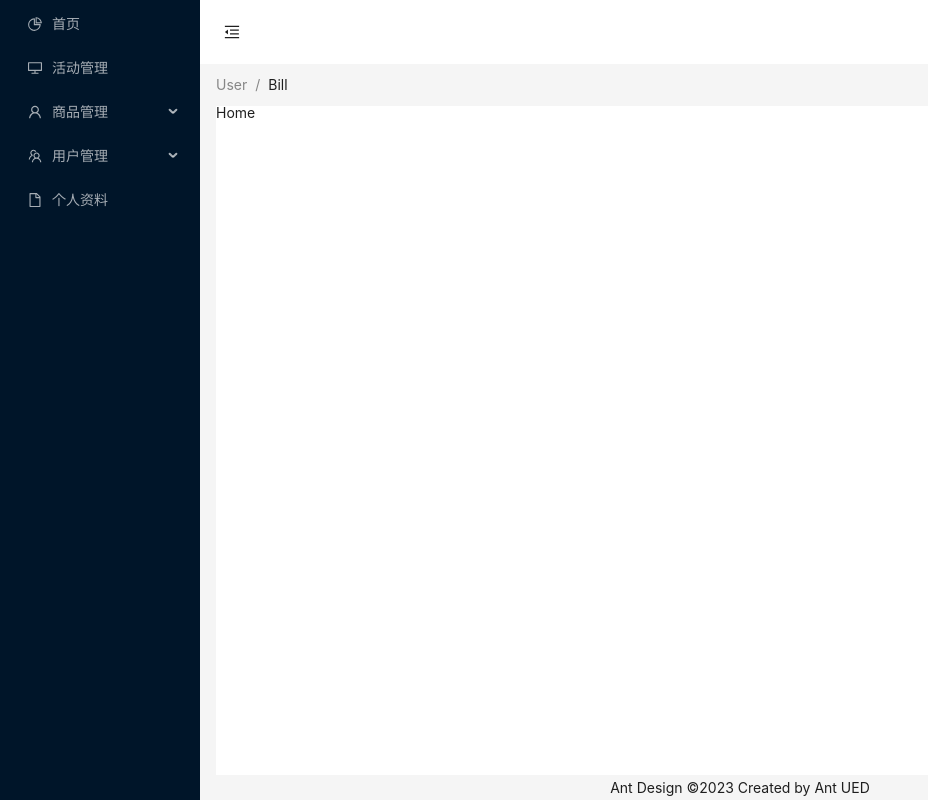
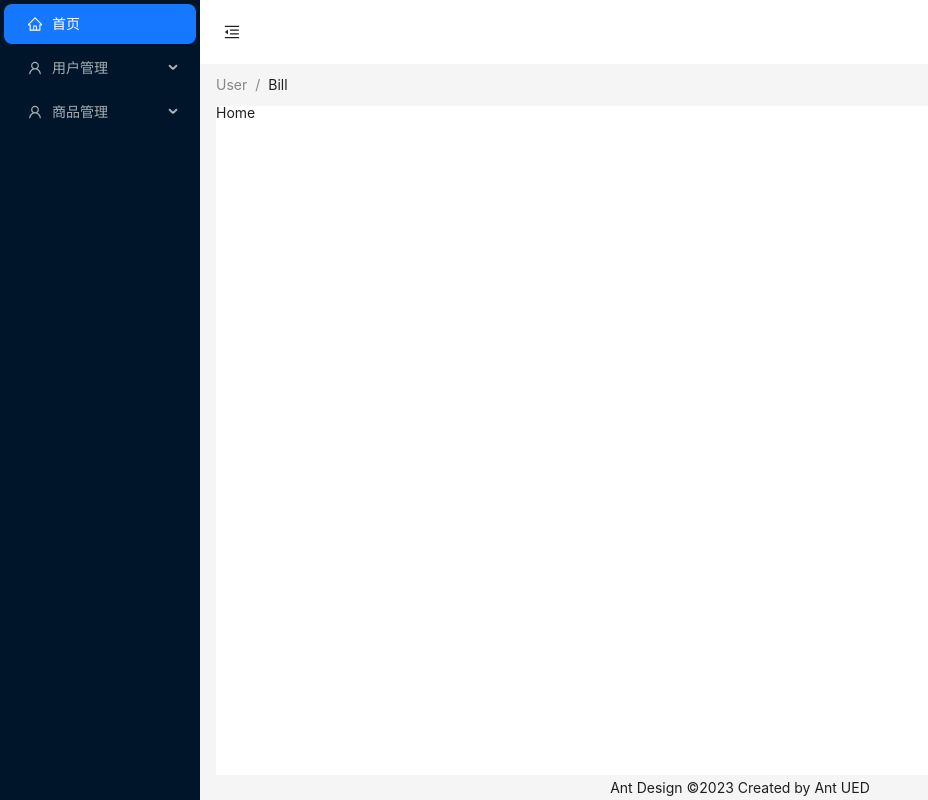
Before and after one commit to sfw5201314/react_admin, a React (Vite) app: page /admin/home in a window 1280 px wide. Shown: the whole page, without its empty margins (0-928 px from the left). Built offline with nearby package versions, Linux system fonts and the light colour scheme.

Commit message:
feat： 菜单栏封装完成

```diff
--- /dev/null
+++ b/src/components/layout/LayoutMenu.tsx
@@ -0,0 +1,85 @@
+import React, { useEffect, useState } from 'react';
+import { Menu } from 'antd';
+import type { MenuProps } from 'antd';
+type MenuItem = Required<MenuProps>['items'][number];
+import routes from '../../router/router';
+import { useNavigate, useLocation } from 'react-router-dom';
+
+const LayoutMenu: React.FC = () => {
+  const navigate = useNavigate();
+  const location = useLocation();
+
+  //点击二级菜单把当前的key存到sessionStorage，刷新页面时，把sessionStorage的key给到openKeys作为初始值
+  //这个key给到openKeys作为初始值，就可以展开二级菜单
+
+  const fristOpenKey: string = sessionStorage.getItem('openKey')
+    ? JSON.parse(sessionStorage.getItem('openKey')!)[0]
+    : '';
+
+  const [openKeys, setOpenKeys] = useState([fristOpenKey]);
+  console.log('location', location);
+
+  //动态添加路由
+  const items: MenuItem[] = routes[2].children?.map((item) => {
+    return {
+      key: item.path,
+      label: item.name,
+      icon: item.icon,
+      children:
+        item.children &&
+        item.children.map((child) => {
+          return {
+            key: child.path,
+            label: child.name,
+            icon: child.icon
+          };
+        })
+    };
+  }) as any;
+
+  //展开收缩二级菜单，只展开一个
+  const onOpenChange: MenuProps['onOpenChange'] = (keys) => {
+    setOpenKeys(keys[keys.length - 1] ? [keys[keys.length - 1]] : []);
+  };
+  //点击菜单
+  const menuClick = (e: { key: string; keyPath: Array<string> }) => {
+    console.log(e);
+    navigate(e.key, {
+      state: {
+        name: 'lisi',
+        age: 18
+      }
+    });
+    sessionStorage.setItem('routerPath', e.key);
+    //点击收缩二级菜单
+    if (e.keyPath.length <= 1) {
+      //清除当前的key
+      setOpenKeys([]);
+      //清除缓存
+      sessionStorage.removeItem('openKey');
+    } else {
+      //点击展开二级菜单 保存当前的key
+      setOpenKeys([e.keyPath[1]]);
+      sessionStorage.setItem('openKey', JSON.stringify(openKeys));
+    }
+  };
+
+  return (
+    <>
+      <Menu
+        theme="dark"
+        //当前选中的菜单项 key 数组
+        defaultSelectedKeys={[location.pathname]}
+        //当前菜单项展开的数组
+        openKeys={openKeys}
+        //展开或收起菜单时触发
+        onOpenChange={onOpenChange}
+        mode="inline"
+        items={items}
+        onClick={menuClick}
+      />
+    </>
+  );
+};
+
+export default LayoutMenu;
--- /dev/null
+++ b/src/components/layout/index.tsx
@@ -0,0 +1,58 @@
+import React, { useState } from 'react';
+import { MenuFoldOutlined, MenuUnfoldOutlined } from '@ant-design/icons';
+import { Breadcrumb, Layout, theme, Button } from 'antd';
+
+const { Header, Content, Footer, Sider } = Layout;
+
+import { Outlet } from 'react-router-dom';
+
+import LayoutMenu from './LayoutMenu';
+
+const View: React.FC = () => {
+  const [collapsed, setCollapsed] = useState(false);
+
+  const {
+    token: { colorBgContainer }
+  } = theme.useToken();
+
+  return (
+    <Layout style={{ minHeight: '100vh' }}>
+      {/* 左边侧边栏你 */}
+      <Sider trigger={null} collapsible collapsed={collapsed}>
+        <div className="demo-logo-vertical"></div>
+        <LayoutMenu />
+      </Sider>
+      {/* 右边内容区域 */}
+      <Layout>
+        {/* 右边区域头部 */}
+        <Header style={{ padding: 0, background: colorBgContainer }}>
+          <Button
+            type="text"
+            icon={collapsed ? <MenuUnfoldOutlined /> : <MenuFoldOutlined />}
+            onClick={() => setCollapsed(!collapsed)}
+            style={{
+              fontSize: '16px',
+              width: 64,
+              height: 64
+            }}
+          />
+        </Header>
+        <Breadcrumb style={{ margin: '10px 16px' }}>
+          <Breadcrumb.Item>User</Breadcrumb.Item>
+          <Breadcrumb.Item>Bill</Breadcrumb.Item>
+        </Breadcrumb>
+        {/* 右边区域主内容 */}
+        <Content style={{ margin: '0 16px', background: colorBgContainer, overflow: 'initial' }}>
+          {/* 窗口内容部分，子组件 */}
+          <Outlet />
+        </Content>
+        {/* 右边区域底部 */}
+        <Footer style={{ textAlign: 'center', padding: '0', lineHeight: '25px' }}>
+          Ant Design ©2023 Created by Ant UED
+        </Footer>
+      </Layout>
+    </Layout>
+  );
+};
+
+export default View;
--- a/src/main.tsx
+++ b/src/main.tsx
@@ -1,4 +1,4 @@
-import React from 'react';
+// import React from 'react';
 import ReactDOM from 'react-dom/client';
 //样式初始化插件
 import 'reset-css';
@@ -6,9 +6,9 @@ import '@/assets/style/globalVar.scss';
 import App from './App.tsx';
 import { BrowserRouter } from 'react-router-dom';
 ReactDOM.createRoot(document.getElementById('root')!).render(
-  <React.StrictMode>
-    <BrowserRouter>
-      <App />
-    </BrowserRouter>
-  </React.StrictMode>
+  // <React.StrictMode>
+  <BrowserRouter>
+    <App />
+  </BrowserRouter>
+  //</React.StrictMode>
 );
--- a/src/pages/layout/index.tsx
+++ /dev/null
@@ -1,111 +0,0 @@
-import React, { useState } from 'react';
-import {
-  DesktopOutlined,
-  FileOutlined,
-  PieChartOutlined,
-  TeamOutlined,
-  UserOutlined,
-  MenuFoldOutlined,
-  MenuUnfoldOutlined
-} from '@ant-design/icons';
-import type { MenuProps } from 'antd';
-import { Breadcrumb, Layout, Menu, theme, Button } from 'antd';
-
-const { Header, Content, Footer, Sider } = Layout;
-
-import { useNavigate, Outlet } from 'react-router-dom';
-
-type MenuItem = Required<MenuProps>['items'][number];
-
-function getItem(label: React.ReactNode, key: React.Key, icon?: React.ReactNode, children?: MenuItem[]): MenuItem {
-  return {
-    key,
-    icon,
-    children,
-    label
-  } as MenuItem;
-}
-
-const items: MenuItem[] = [
-  getItem('首页', '/admin/home', <PieChartOutlined />),
-  getItem('活动管理', '2', <DesktopOutlined />),
-  getItem('商品管理', 'sub1', <UserOutlined />, [getItem('Tom', '3'), getItem('Bill', '4'), getItem('Alex', '5')]),
-  getItem('用户管理', 'sub2', <TeamOutlined />, [getItem('Team 1', '6'), getItem('Team 2', '8')]),
-  getItem('个人资料', '9', <FileOutlined />)
-];
-// const router = useRoutes(routes);
-
-// console.log('router', router);
-
-// const items: MenuItem[] = routes[2].children.map((item) => {
-//   return {
-//     key: item.path,
-//     label: item.name,
-//     icon: item.icon
-//     // children: [
-//     //   item.children.map((item2:any) => {
-//     //     return {
-//     //       key: item2.path,
-//     //       label: item2.name,
-//     //       icon: item.icon
-//     //     };
-//     //   }) || ''
-//     // ]
-//   };
-// });
-
-// console.log(items);
-
-const View: React.FC = () => {
-  const navigate = useNavigate();
-  const [collapsed, setCollapsed] = useState(false);
-  const {
-    token: { colorBgContainer }
-  } = theme.useToken();
-
-  const menuClick = (e: { key: string }) => {
-    console.log(e);
-    navigate(e.key);
-  };
-
-  return (
-    <Layout style={{ minHeight: '100vh' }}>
-      {/* 左边侧边栏你 */}
-      <Sider trigger={null} collapsible collapsed={collapsed}>
-        <div className="demo-logo-vertical"></div>
-        <Menu theme="dark" defaultSelectedKeys={['1']} mode="inline" items={items} onClick={menuClick} />
-      </Sider>
-      {/* 右边内容区域 */}
-      <Layout>
-        {/* 右边区域头部 */}
-        <Header style={{ padding: 0, background: colorBgContainer }}>
-          <Button
-            type="text"
-            icon={collapsed ? <MenuUnfoldOutlined /> : <MenuFoldOutlined />}
-            onClick={() => setCollapsed(!collapsed)}
-            style={{
-              fontSize: '16px',
-              width: 64,
-              height: 64
-            }}
-          />
-        </Header>
-        <Breadcrumb style={{ margin: '10px 16px' }}>
-          <Breadcrumb.Item>User</Breadcrumb.Item>
-          <Breadcrumb.Item>Bill</Breadcrumb.Item>
-        </Breadcrumb>
-        {/* 右边区域主内容 */}
-        <Content style={{ margin: '0 16px', background: colorBgContainer, overflow: 'initial' }}>
-          {/* 窗口内容部分，子组件 */}
-          <Outlet />
-        </Content>
-        {/* 右边区域底部 */}
-        <Footer style={{ textAlign: 'center', padding: '0', lineHeight: '25px' }}>
-          Ant Design ©2023 Created by Ant UED
-        </Footer>
-      </Layout>
-    </Layout>
-  );
-};
-
-export default View;
--- /dev/null
+++ b/src/pages/users/index.tsx
@@ -0,0 +1,7 @@
+import React from 'react';
+
+const Users: React.FC = () => {
+  return <div>Users</div>;
+};
+
+export default Users;
--- a/src/router/router.tsx
+++ b/src/router/router.tsx
@@ -1,11 +1,12 @@
 //路由表
 import { Suspense, lazy } from 'react'; //路由懒加载
-import Layout from '../pages/layout';
+import { HomeOutlined, UserOutlined, SkinOutlined } from '@ant-design/icons';
+import Layout from '../components/layout';
+import Home from '../pages/home';
 //重定向组件
 import { Navigate } from 'react-router-dom';
 //路由懒加载  懒加载组件时需要加一个loading组件
-const Home = lazy(() => import('../pages/home/index'));
-
+const Users = lazy(() => import('../pages/users/index'));
 // 路由懒加载loading函数处理方式 懒加载组件时需要加一个loading组件
 const generateLoadingRouter = (component: JSX.Element) => {
   return (
@@ -34,9 +35,45 @@ const routes = [
     children: [
       {
         path: '/admin/home',
-        element: generateLoadingRouter(<Home />),
+        element: <Home />,
         name: '首页',
-        icon: ''
+        icon: <HomeOutlined />
+      },
+      {
+        name: '用户管理',
+        icon: <UserOutlined />,
+        children: [
+          {
+            path: '/admin/users',
+            element: generateLoadingRouter(<Users />),
+            name: '用户信息',
+            icon: <SkinOutlined />
+          },
+          {
+            path: '/admin/usersinfo',
+            element: generateLoadingRouter(<Users />),
+            name: '用户xian',
+            icon: ''
+          }
+        ]
+      },
+      {
+        name: '商品管理',
+        icon: <UserOutlined />,
+        children: [
+          {
+            path: '/admin/goods',
+            element: generateLoadingRouter(<Users />),
+            name: '用户信息',
+            icon: <SkinOutlined />
+          },
+          {
+            path: '/admin/goodsinfo',
+            element: generateLoadingRouter(<Users />),
+            name: '用户xian',
+            icon: ''
+          }
+        ]
       }
     ]
   }
```
Also changed, not shown: src/components/layout/LayoutHeader.tsx (added, +34 -0 lines).
